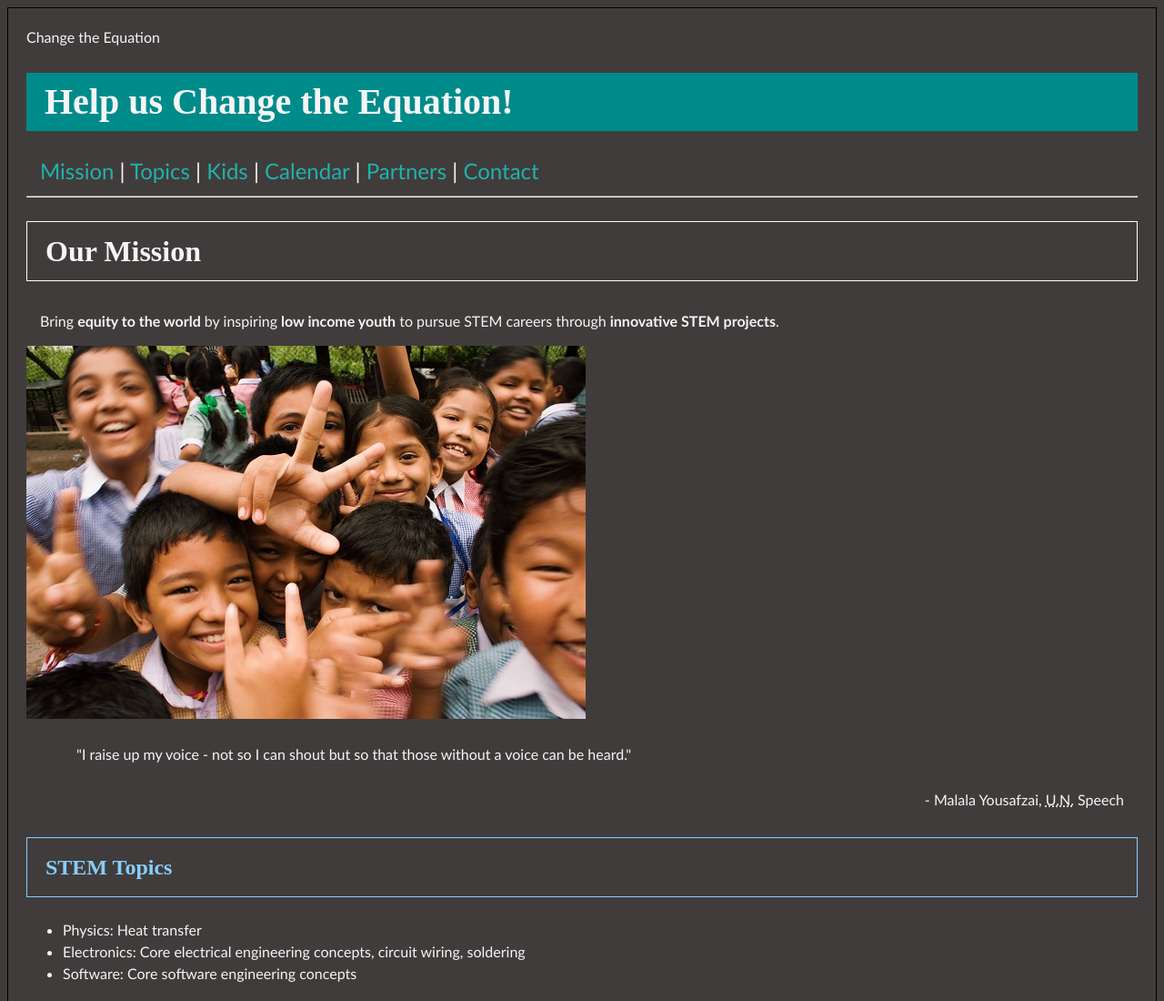
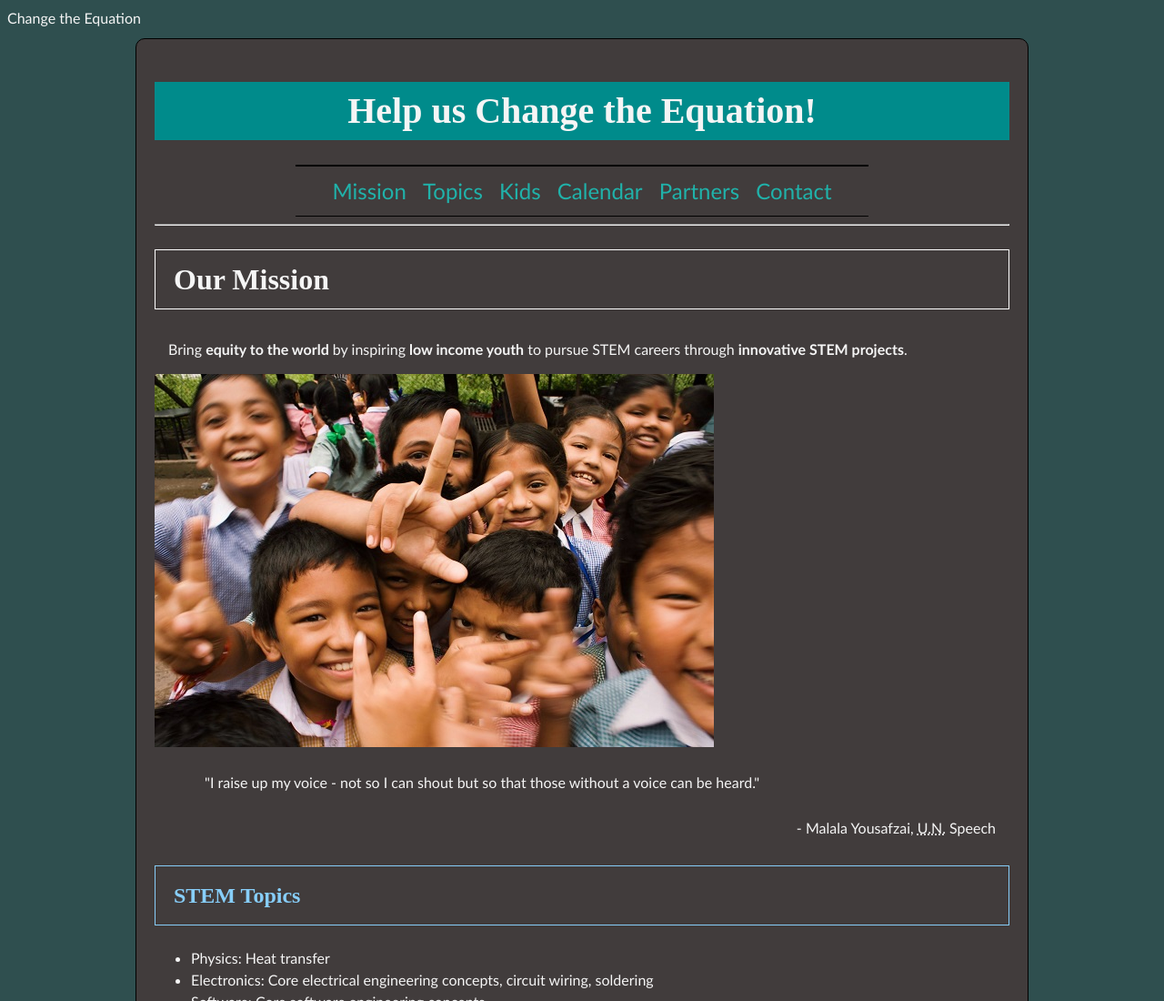
Before and after one commit to mazudo/ChangeEquation, a plain HTML site: page index.html in a window 1280 px wide. Shown: the top 1100 px of the page at 91% size. Drawn offline with Linux system fonts and the light colour scheme.

Commit message:
new css updates for blocks and navigation bar

```diff
--- a/css/style.css
+++ b/css/style.css
@@ -1,10 +1,32 @@
 body {
-    background-color: rgb(65, 60, 60);
-    padding: 20px;
-    border: 1px solid black;
+    background-color:darkslategrey;
     font-family: 'Gill Sans', 'Gill Sans MT', Calibri, 'Trebuchet MS', sans-serif;
     color: whitesmoke;
     line-height: 1.5em;
+}
+
+#page {
+    background-color: rgb(65,60,60);
+    max-width: 940px;
+    min-width: 720px;
+    margin: 10px auto 10px auto;
+    padding: 20px;
+    border: 1px solid black;
+    border-radius: 10px;
+}
+
+ul.menu {
+    width: 600px;
+    padding: 15px;
+    margin: 5px auto 5px auto;
+    border-top: 2px solid black;
+    border-bottom: 1px solid black;
+    text-align: center;
+}
+
+li.menu {
+    display: inline;
+    margin: 0px 6px;
 }
 
 h1 {
@@ -13,6 +35,7 @@ h1 {
     font-size: 250%;
     font-family: 'Times New Roman', Times, serif;
     text-shadow: 2px, 2px, 0px, black;
+    text-align: center;
 }
 
 h2 {
--- a/index.html
+++ b/index.html
@@ -10,16 +10,17 @@
     <link rel="stylesheet" type="text/css" href="css/style.css">
 </head>
 <body>
+    <div id="page">
         <h1>Help us Change the Equation!</h1>
         <div id="menu">
-    <p>
-    <a href="#mission">Mission</a>
-    | <a href="#topics">Topics</a>
-    | <a href="#kids">Kids</a>
-    | <a href="#calendar">Calendar</a>
-    | <a href="#partners">Partners</a>
-    | <a href="#contact">Contact</a>
-    </p>
+            <ul class="menu">
+                <li class="menu"><a href="#mission">Mission</a></li>
+                <li class="menu"><a href="#topics">Topics</a></li>
+                <li class="menu"><a href="#kids">Kids</a></li>
+                <li class="menu"><a href="#calendar">Calendar</a></li>
+                <li class="menu"><a href="#partners">Partners</a></li>
+                <li class="menu"><a href="#contact">Contact</a></li>
+            </ul>
         </div>
         <hr>
         <h2 id="mission">Our Mission</h2>
@@ -126,6 +127,6 @@
             <!--Microsoft Studio E Map-->
             <iframe src="https://www.google.com/maps/embed?pb=!1m18!1m12!1m3!1d2688.0251608564436!2d-122.14307758397719!3d47.64507789331174!2m3!1f0!2f0!3f0!3m2!1i1024!2i768!4f13.1!3m3!1m2!1s0x54906d6cea6525cd%3A0x1b5a109356d34a26!2sMicrosoft+Studio+E!5e0!3m2!1sen!2sus!4v1557960488368!5m2!1sen!2sus" width="300" height="225" frameborder="0" style="border:0" allowfullscreen></iframe>
         </address>
-
+    </div>
 </body>
 </html>
```
Also changed, not shown: 2 other files. Lines whose indentation alone changed are shown as unchanged.
